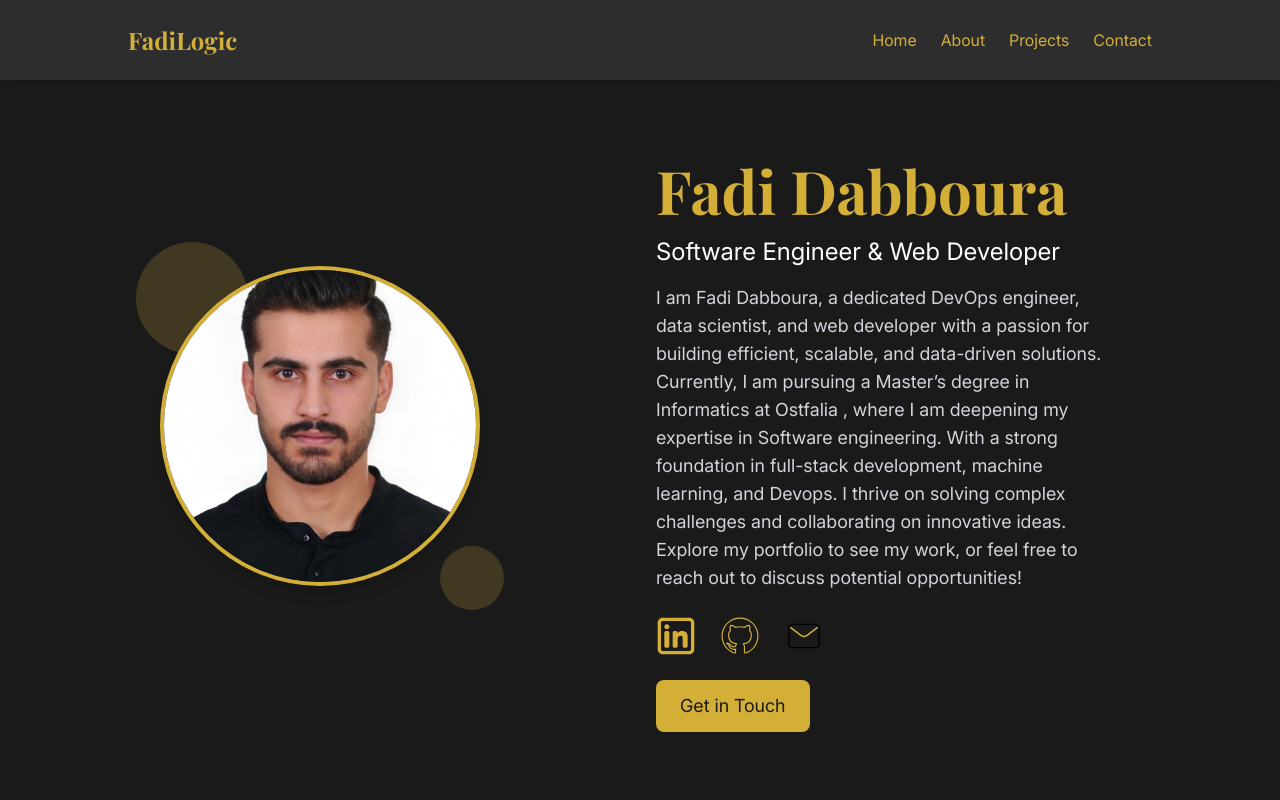
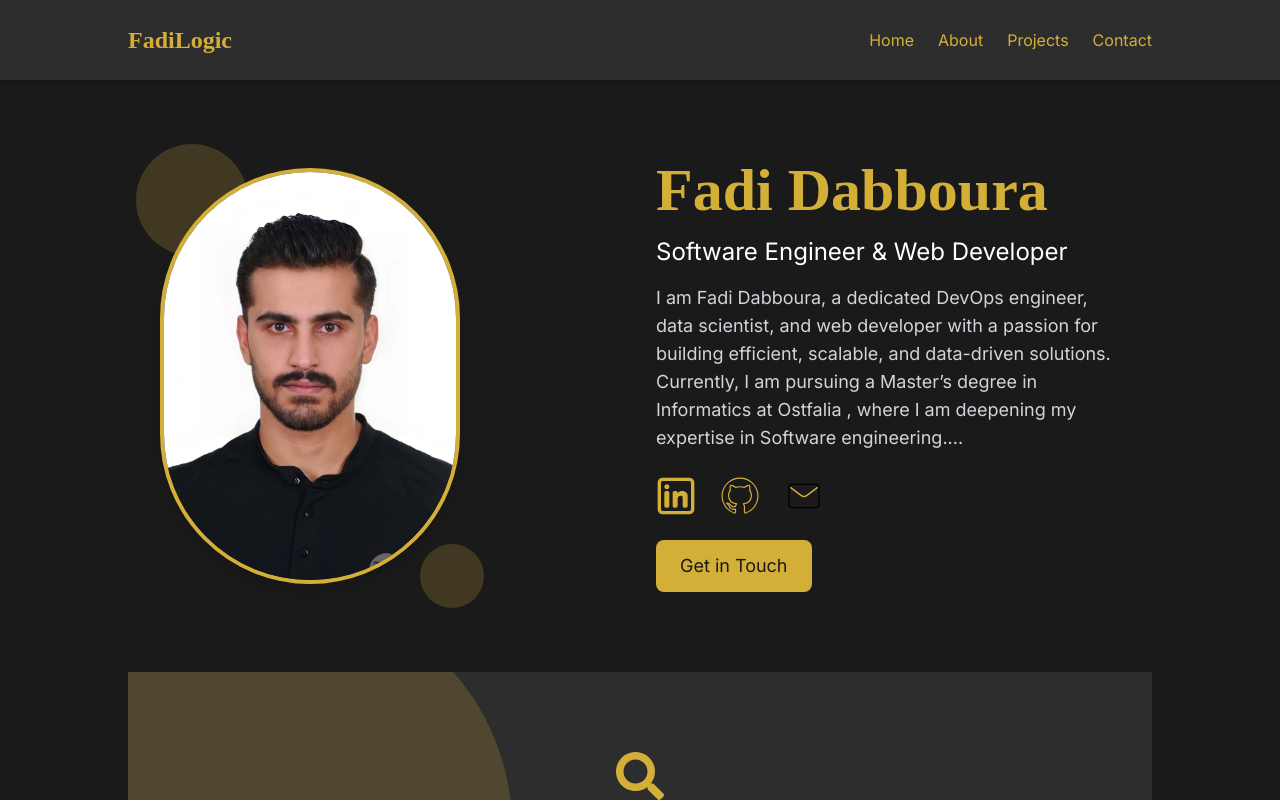
Before and after one commit to fadidab98/portfolio, a Next.js app: page / in a window 1280 px wide. Shown: the top 800 px of the page. Built offline with nearby package versions, Linux system fonts and the light colour scheme.

Commit message:
testing the pipeline

```diff
--- a/src/components/Hero.js
+++ b/src/components/Hero.js
@@ -19,13 +19,15 @@ export default function Hero() {
       >
         <div className="flex flex-col md:flex-row items-center justify-between gap-8">
           <div className="relative w-full md:w-1/2 flex justify-center md:justify-start">
-            <div className="relative transform translate-y-[-20px]">
+            <div className="relative transform ">
               <Image
-                src="/images/project1.jpg"
+                src="/images/project1.webp"
                 alt="Fadi Dabboura"
                 width={300}
                 height={300}
-                className="rounded-full border-4 border-accent shadow-lg w-64 h-64 sm:w-72 sm:h-72 md:w-80 md:h-80 object-cover"
+                priority
+                placeholder="blur"
+                className="rounded-full border-4 border-accent shadow-lg   object-cover"
               />
               <div className="absolute -top-6 -left-6 w-28 h-28 bg-accent rounded-full opacity-20 z-[-1]"></div>
               <div className="absolute -bottom-6 -right-6 w-16 h-16 bg-accent rounded-full opacity-20 z-[-1]"></div>
@@ -37,7 +39,7 @@ export default function Hero() {
               Software Engineer & Web Developer
             </p>
             <p className="text-base sm:text-lg text-gray-300 mb-6">
-            I am Fadi Dabboura, a dedicated DevOps engineer, data scientist, and web developer with a passion for building efficient, scalable, and data-driven solutions. Currently, I am pursuing a Master’s degree in Informatics at Ostfalia , where I am deepening my expertise in Software engineering. With a strong foundation in  full-stack development, machine learning, and Devops. I thrive on solving complex challenges and collaborating on innovative ideas. Explore my portfolio to see my work, or feel free to reach out to discuss potential opportunities!
+            I am Fadi Dabboura, a dedicated DevOps engineer, data scientist, and web developer with a passion for building efficient, scalable, and data-driven solutions. Currently, I am pursuing a Master’s degree in Informatics at Ostfalia , where I am deepening my expertise in Software engineering....
             </p>
             <div className="flex justify-center md:justify-start space-x-4 sm:space-x-6 mb-6">
               <a href="https://linkedin.com" target="_blank" rel="noopener noreferrer">
--- a/src/components/ProjectCard.js
+++ b/src/components/ProjectCard.js
@@ -14,6 +14,7 @@ export default function ProjectCard({ project }) {
         alt={project.title}
         width={300}
         height={200}
+        priority
         className="w-full h-48 object-cover rounded-md mb-4"
       />
       <h3 className="text-2xl mb-2">{project.title}</h3>
--- a/src/data/project.js
+++ b/src/data/project.js
@@ -3,7 +3,7 @@ export const projects = [
       title: 'Machine Learning Dashboard',
       description: 'A real-time dashboard built with Next.js and TensorFlow.',
       technologies: ['Next.js', 'TensorFlow', 'Tailwind CSS'],
-      image: '/images/project1.jpg',
+      image: '/images/project1.webp',
       liveLink: 'https://example.com',
       githubLink: 'https://github.com/username/project',
     },
@@ -11,7 +11,7 @@ export const projects = [
       title: 'Portfolio Site',
       description: 'This very portfolio, showcasing responsive design.',
       technologies: ['Next.js', 'Tailwind CSS', 'Framer Motion'],
-      image: '/images/project1.jpg',
+      image: '/images/project1.webp',
       liveLink: '#',
       githubLink: '#',
     },
--- a/src/pages/_app.js
+++ b/src/pages/_app.js
@@ -3,6 +3,10 @@ import { useRouter } from "next/router";
 import Layout from "@/components/Layout";
 import "../styles/globals.css";
 import dynamic from "next/dynamic";
+import { Inter } from 'next/font/google';
+
+
+const inter = Inter({ subsets: ['latin'], weights: [400, 700], display: 'swap' });
 
 const Provider = dynamic(
   () => import('react-redux').then(mod => mod.Provider),
@@ -78,7 +82,7 @@ export default function MyApp({ Component, pageProps }) {
 
   return (
     <Provider store={store}>
-        <Layout loading={loading}>
+        <Layout loading={loading} className={`${inter.className} `}>
       {loading ? null : <Component {...pageProps} key={pageKey} />}
     </Layout>
   </Provider>
--- a/src/pages/_document.js
+++ b/src/pages/_document.js
@@ -1,5 +1,8 @@
 // In _document.js or Home.js
 import { Html, Head, Main, NextScript } from 'next/document';
+
+import Script from 'next/script';
+
 
 export default function Document() {
   return (
@@ -13,12 +16,15 @@ export default function Document() {
       <link rel="preload" href="/fonts/Inter-Regular.ttf" as="font" type="font/ttf" crossOrigin="anonymous" />
       <link rel="preload" href="/fonts/Inter-Bold.ttf" as="font" type="font/ttf" crossOrigin="anonymous" />
       <link rel="preload" href="/fonts/PlayfairDisplay-Bold.ttf" as="font" type="font/ttf" crossOrigin="anonymous" />
+
       {/* Existing schema script */}
     </Head>
       </Head>
       <body>
         <Main />
+
         <NextScript />
+
       </body>
     </Html>
   );
--- a/src/pages/index.js
+++ b/src/pages/index.js
@@ -26,6 +26,8 @@ export default function Home({ projects }) {
         <title>FadiLogic</title>
         <meta name="description" content="Portfolio of a Machine Learning Engineer and Frontend Developer." />
         <meta name="keywords" content="machine learning, frontend, next.js, portfolio" />
+        <link rel="preload" href="/images/project1.webp" as="image" />
+
       </Head>
       <Hero />
       <Section id="scan-service" className="bg-secondary overflow-hidden">
@@ -68,5 +70,6 @@ export async function getStaticProps() {
     props: {
       projects,
     },
+    revalidate: 3600,
   };
 }
--- a/src/styles/globals.css
+++ b/src/styles/globals.css
@@ -9,34 +9,3 @@ img {
     max-width: 100%;
     height: auto;
   }
-  body {
-    font-family: 'Inter', Arial, sans-serif; /* Arial as fallback */
-  }
-
-  h1, h2 {
-    font-family: 'Playfair Display', Georgia, serif; /* Georgia as fallback */
-  }
-
-  @font-face {
-    font-family: 'Inter';
-    src: url('/fonts/Inter-Regular.ttf') format('truetype');
-    font-weight: 400;
-    font-style: normal;
-    font-display: swap; /* Fallback to system font until custom font loads */
-  }
-
-  @font-face {
-    font-family: 'Inter';
-    src: url('/fonts/Inter-Bold.ttf') format('truetype');
-    font-weight: 700;
-    font-style: normal;
-    font-display: swap;
-  }
-
-  @font-face {
-    font-family: 'Playfair Display';
-    src: url('/fonts/PlayfairDisplay-Bold.ttf') format('truetype');
-    font-weight: 700;
-    font-style: normal;
-    font-display: swap;
-  }
```
Also changed, not shown: public/images/project1.webp (added).
